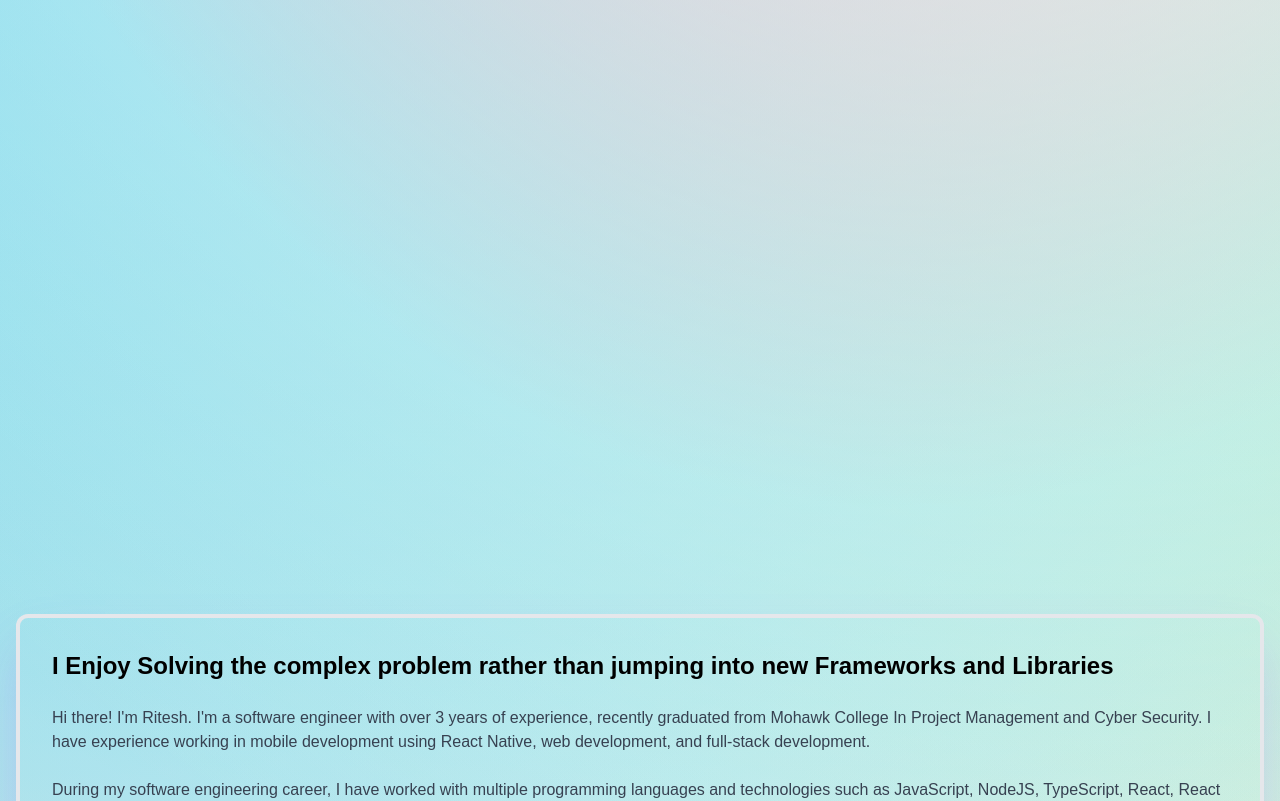
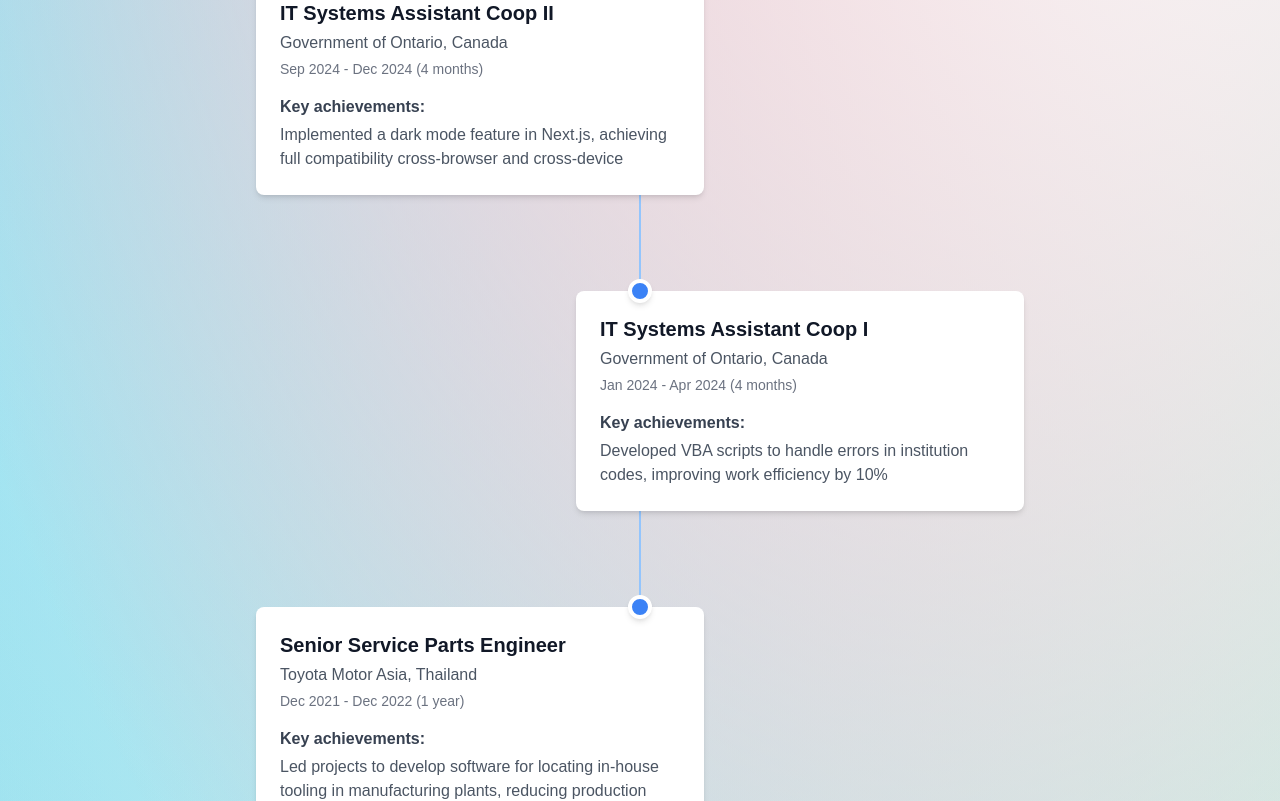
Before and after one commit to Ritzrawal/myportfolio, a Next.js app: page / in a window 1280 px wide. Shown: the part 1980-2781 px from the top of the page. Built offline with nearby package versions, Linux system fonts and the light colour scheme.

Commit message:
added the experience into file

```diff
--- /dev/null
+++ b/src/app/component/timeline.tsx
@@ -0,0 +1,54 @@
+import ExperienceCard from './experience-card';
+
+interface Experience {
+  id: number;
+  title: string;
+  company: string;
+  period: string;
+  achievements: string;
+  position: 'left' | 'right';
+}
+
+interface WorkExperienceTimelineProps {
+  experiences: Experience[];
+}
+
+export default function WorkExperienceTimeline({
+  experiences,
+}: WorkExperienceTimelineProps) {
+  return (
+    <div className='relative'>
+      {/* Timeline line */}
+      <div className='absolute left-1/2 transform -translate-x-1/2 h-full w-0.5 bg-blue-300'></div>
+
+      <div className='relative'>
+        {experiences.map((experience) => (
+          <div key={experience.id} className='mb-24 relative'>
+            {/* Timeline dot */}
+            <div className='absolute left-1/2 transform -translate-x-1/2 -translate-y-1/2 w-6 h-6 rounded-full bg-blue-500 border-4 border-white shadow-md z-10'></div>
+
+            {/* Experience card with conditional positioning */}
+            <div
+              className={`flex ${
+                experience.position === 'left'
+                  ? 'justify-end md:justify-start'
+                  : 'justify-start md:justify-end'
+              } md:w-1/2 ${
+                experience.position === 'left'
+                  ? 'md:pr-12 md:ml-0'
+                  : 'md:pl-12 md:ml-auto'
+              }`}
+            >
+              <ExperienceCard
+                title={experience.title}
+                company={experience.company}
+                period={experience.period}
+                achievements={experience.achievements}
+              />
+            </div>
+          </div>
+        ))}
+      </div>
+    </div>
+  );
+}
--- a/src/app/helper/data.tsx
+++ b/src/app/helper/data.tsx
@@ -6,7 +6,7 @@
   ChoiceRemitFront,
   ShareLookLesson,
   PrabhuMobileHomePage,
-} from "../assets";
+} from '../assets';
 
 interface Logo {
   name: string;
@@ -26,204 +26,234 @@
 
 export const skillslogos: Logo[] = [
   {
-    name: "JavaScript",
-    url: "https://upload.wikimedia.org/wikipedia/commons/6/6a/JavaScript-logo.png",
+    name: 'JavaScript',
+    url: 'https://upload.wikimedia.org/wikipedia/commons/6/6a/JavaScript-logo.png',
   },
   {
-    name: "React",
-    url: "https://upload.wikimedia.org/wikipedia/commons/a/a7/React-icon.svg",
+    name: 'React',
+    url: 'https://upload.wikimedia.org/wikipedia/commons/a/a7/React-icon.svg',
   },
   {
-    name: "Node",
-    url: "https://upload.wikimedia.org/wikipedia/commons/d/d9/Node.js_logo.svg",
+    name: 'Node',
+    url: 'https://upload.wikimedia.org/wikipedia/commons/d/d9/Node.js_logo.svg',
   },
   {
-    name: "CSS3",
-    url: "https://upload.wikimedia.org/wikipedia/commons/6/62/CSS3_logo.svg",
+    name: 'CSS3',
+    url: 'https://upload.wikimedia.org/wikipedia/commons/6/62/CSS3_logo.svg',
   },
   {
-    name: "Bootstrap",
-    url: "https://upload.wikimedia.org/wikipedia/commons/b/b2/Bootstrap_logo.svg",
+    name: 'Bootstrap',
+    url: 'https://upload.wikimedia.org/wikipedia/commons/b/b2/Bootstrap_logo.svg',
   },
   {
-    name: "HTML5",
-    url: "https://upload.wikimedia.org/wikipedia/commons/6/61/HTML5_logo_and_wordmark.svg",
+    name: 'HTML5',
+    url: 'https://upload.wikimedia.org/wikipedia/commons/6/61/HTML5_logo_and_wordmark.svg',
   },
   {
-    name: "Git",
-    url: "https://upload.wikimedia.org/wikipedia/commons/e/e0/Git-logo.svg",
+    name: 'Git',
+    url: 'https://upload.wikimedia.org/wikipedia/commons/e/e0/Git-logo.svg',
   },
 
   {
-    name: "Visual Studio",
-    url: "https://upload.wikimedia.org/wikipedia/commons/5/59/Visual_Studio_Icon_2019.svg",
+    name: 'Visual Studio',
+    url: 'https://upload.wikimedia.org/wikipedia/commons/5/59/Visual_Studio_Icon_2019.svg',
   },
 
   {
-    name: "MongoDB",
-    url: "https://upload.wikimedia.org/wikipedia/commons/9/93/MongoDB_Logo.svg",
+    name: 'MongoDB',
+    url: 'https://upload.wikimedia.org/wikipedia/commons/9/93/MongoDB_Logo.svg',
   },
   {
-    name: "Express",
-    url: "https://adware-technologies.s3.amazonaws.com/uploads/technology/thumbnail/20/express-js.png",
+    name: 'Express',
+    url: 'https://adware-technologies.s3.amazonaws.com/uploads/technology/thumbnail/20/express-js.png',
   },
 
   {
-    name: "React Native",
-    url: "https://upload.wikimedia.org/wikipedia/commons/a/a7/React-icon.svg",
+    name: 'React Native',
+    url: 'https://upload.wikimedia.org/wikipedia/commons/a/a7/React-icon.svg',
   },
   {
-    name: "AWS",
-    url: "https://upload.wikimedia.org/wikipedia/commons/9/93/Amazon_Web_Services_Logo.svg",
+    name: 'AWS',
+    url: 'https://upload.wikimedia.org/wikipedia/commons/9/93/Amazon_Web_Services_Logo.svg',
   },
   {
-    name: "TypeScript",
-    url: "https://www.svgrepo.com/show/439022/typescript.svg",
+    name: 'TypeScript',
+    url: 'https://www.svgrepo.com/show/439022/typescript.svg',
   },
   {
-    name: "Xcode",
-    url: "https://iphoneros.com/wp-content/uploads/2023/12/xocdeoijew.png",
+    name: 'Xcode',
+    url: 'https://iphoneros.com/wp-content/uploads/2023/12/xocdeoijew.png',
   },
 ];
 
 export const data: Project[] = [
   {
-    title: "ChoiceRemit Mobile App",
+    title: 'ChoiceRemit Mobile App',
     description:
-      "Choiceremit helps to transfer money to your recipient instantly with Interac e-Transfer,Deposit money to your recipient e-money account or mobile money account and offer competitive and bank beating exchange rate for every transaction. in Canada",
+      'Choiceremit helps to transfer money to your recipient instantly with Interac e-Transfer,Deposit money to your recipient e-money account or mobile money account and offer competitive and bank beating exchange rate for every transaction. in Canada',
     imageUrl: ChoiceRemitFront.src,
     logos: [
-      "https://upload.wikimedia.org/wikipedia/commons/a/a7/React-icon.svg", // Book icon
-      "https://upload.wikimedia.org/wikipedia/commons/6/6a/JavaScript-logo.png", // Graduation cap
-      "https://iphoneros.com/wp-content/uploads/2023/12/xocdeoijew.png",
-      "https://cdn.worldvectorlogo.com/logos/redux.svg",
-      "https://www.svgrepo.com/show/75601/java-logo.svg",
-      "https://www.svgrepo.com/show/439022/typescript.svg",
+      'https://upload.wikimedia.org/wikipedia/commons/a/a7/React-icon.svg', // Book icon
+      'https://upload.wikimedia.org/wikipedia/commons/6/6a/JavaScript-logo.png', // Graduation cap
+      'https://iphoneros.com/wp-content/uploads/2023/12/xocdeoijew.png',
+      'https://cdn.worldvectorlogo.com/logos/redux.svg',
+      'https://www.svgrepo.com/show/75601/java-logo.svg',
+      'https://www.svgrepo.com/show/439022/typescript.svg',
     ],
-    playstore: "https://www.svgrepo.com/show/303139/google-play-badge-logo.svg",
+    playstore: 'https://www.svgrepo.com/show/303139/google-play-badge-logo.svg',
     appstore:
-      "https://www.svgrepo.com/show/303128/download-on-the-app-store-apple-logo.svg",
+      'https://www.svgrepo.com/show/303128/download-on-the-app-store-apple-logo.svg',
     linkappstore:
-      "https://apps.apple.com/us/app/choice-remit-money-transfer/id6443843925",
+      'https://apps.apple.com/us/app/choice-remit-money-transfer/id6443843925',
     linkplaystore:
-      "https://play.google.com/store/apps/details?id=com.choiceremit.choicer&hl=en_CA",
+      'https://play.google.com/store/apps/details?id=com.choiceremit.choicer&hl=en_CA',
   },
   {
-    title: "FirmPay Mobile App",
+    title: 'FirmPay Mobile App',
     description:
-      "You can send money directly to a bank account, or for a cash pick-up, around the world using Firmpay. All you have to do is register, link your bank account or a debit card and provide receivers details. In just a few simple steps, your transfer will be on its way to your recipient!",
+      'You can send money directly to a bank account, or for a cash pick-up, around the world using Firmpay. All you have to do is register, link your bank account or a debit card and provide receivers details. In just a few simple steps, your transfer will be on its way to your recipient!',
     imageUrl: FrimPayFront.src,
     logos: [
-      "https://upload.wikimedia.org/wikipedia/commons/a/a7/React-icon.svg", // Book icon
-      "https://upload.wikimedia.org/wikipedia/commons/6/6a/JavaScript-logo.png", // Graduation cap
-      "https://iphoneros.com/wp-content/uploads/2023/12/xocdeoijew.png",
-      "https://cdn.worldvectorlogo.com/logos/redux.svg",
-      "https://www.svgrepo.com/show/75601/java-logo.svg",
-      "https://www.svgrepo.com/show/439022/typescript.svg",
+      'https://upload.wikimedia.org/wikipedia/commons/a/a7/React-icon.svg', // Book icon
+      'https://upload.wikimedia.org/wikipedia/commons/6/6a/JavaScript-logo.png', // Graduation cap
+      'https://iphoneros.com/wp-content/uploads/2023/12/xocdeoijew.png',
+      'https://cdn.worldvectorlogo.com/logos/redux.svg',
+      'https://www.svgrepo.com/show/75601/java-logo.svg',
+      'https://www.svgrepo.com/show/439022/typescript.svg',
     ],
-    playstore: "https://www.svgrepo.com/show/303139/google-play-badge-logo.svg",
+    playstore: 'https://www.svgrepo.com/show/303139/google-play-badge-logo.svg',
     appstore:
-      "https://www.svgrepo.com/show/303128/download-on-the-app-store-apple-logo.svg",
-    linkappstore: "https://apps.apple.com/ca/app/firmpay/id1532010483",
+      'https://www.svgrepo.com/show/303128/download-on-the-app-store-apple-logo.svg',
+    linkappstore: 'https://apps.apple.com/ca/app/firmpay/id1532010483',
     linkplaystore:
-      "https://play.google.com/store/apps/details?id=com.moneytun.firmpay&hl=en_CA",
+      'https://play.google.com/store/apps/details?id=com.moneytun.firmpay&hl=en_CA',
   },
   {
-    title: "Prabhu Online Mobile App",
+    title: 'Prabhu Online Mobile App',
     description:
-      "You can send money directly to a bank account, or for a cash pick-up, around the world using PrabhuOnline. All you have to do is register, link your bank account or a debit card and provide receivers details. In just a few simple steps, your transfer will be on its way to your recipient!",
+      'You can send money directly to a bank account, or for a cash pick-up, around the world using PrabhuOnline. All you have to do is register, link your bank account or a debit card and provide receivers details. In just a few simple steps, your transfer will be on its way to your recipient!',
     imageUrl: PrabhuMobileHomePage.src,
     logos: [
-      "https://upload.wikimedia.org/wikipedia/commons/a/a7/React-icon.svg", // Book icon
-      "https://upload.wikimedia.org/wikipedia/commons/6/6a/JavaScript-logo.png", // Graduation cap
-      "https://iphoneros.com/wp-content/uploads/2023/12/xocdeoijew.png",
-      "https://cdn.worldvectorlogo.com/logos/redux.svg",
-      "https://www.svgrepo.com/show/75601/java-logo.svg",
-      "https://www.svgrepo.com/show/439022/typescript.svg",
+      'https://upload.wikimedia.org/wikipedia/commons/a/a7/React-icon.svg', // Book icon
+      'https://upload.wikimedia.org/wikipedia/commons/6/6a/JavaScript-logo.png', // Graduation cap
+      'https://iphoneros.com/wp-content/uploads/2023/12/xocdeoijew.png',
+      'https://cdn.worldvectorlogo.com/logos/redux.svg',
+      'https://www.svgrepo.com/show/75601/java-logo.svg',
+      'https://www.svgrepo.com/show/439022/typescript.svg',
     ],
-    playstore: "https://www.svgrepo.com/show/303139/google-play-badge-logo.svg",
+    playstore: 'https://www.svgrepo.com/show/303139/google-play-badge-logo.svg',
     appstore:
-      "https://www.svgrepo.com/show/303128/download-on-the-app-store-apple-logo.svg",
-    linkappstore: "https://www.prabhuonline.com/about-us",
-    linkplaystore: "https://www.prabhuonline.com/about-us",
+      'https://www.svgrepo.com/show/303128/download-on-the-app-store-apple-logo.svg',
+    linkappstore: 'https://www.prabhuonline.com/about-us',
+    linkplaystore: 'https://www.prabhuonline.com/about-us',
   },
   {
-    title: "Sharelook Mobile App",
+    title: 'Sharelook Mobile App',
     description:
-      "Sharelook app includes the ability to schedule, set and send reminders and host training events anywhere in the world, at any time, through the apps live-broadcast capability with real-time Q&A and audience participation, forum chat for colleagues to connect. App users can follow and favorite influential trainers and save content in a searchable learning library for faster access and review",
+      'Sharelook app includes the ability to schedule, set and send reminders and host training events anywhere in the world, at any time, through the apps live-broadcast capability with real-time Q&A and audience participation, forum chat for colleagues to connect. App users can follow and favorite influential trainers and save content in a searchable learning library for faster access and review',
     imageUrl: ShareLookLesson.src,
     logos: [
-      "https://upload.wikimedia.org/wikipedia/commons/a/a7/React-icon.svg", // Book icon
-      "https://upload.wikimedia.org/wikipedia/commons/6/6a/JavaScript-logo.png", // Graduation cap
-      "https://iphoneros.com/wp-content/uploads/2023/12/xocdeoijew.png",
-      "https://cdn.worldvectorlogo.com/logos/redux.svg",
-      "https://www.svgrepo.com/show/75601/java-logo.svg",
-      "https://www.svgrepo.com/show/439022/typescript.svg",
+      'https://upload.wikimedia.org/wikipedia/commons/a/a7/React-icon.svg', // Book icon
+      'https://upload.wikimedia.org/wikipedia/commons/6/6a/JavaScript-logo.png', // Graduation cap
+      'https://iphoneros.com/wp-content/uploads/2023/12/xocdeoijew.png',
+      'https://cdn.worldvectorlogo.com/logos/redux.svg',
+      'https://www.svgrepo.com/show/75601/java-logo.svg',
+      'https://www.svgrepo.com/show/439022/typescript.svg',
     ],
-    playstore: "https://www.svgrepo.com/show/303139/google-play-badge-logo.svg",
+    playstore: 'https://www.svgrepo.com/show/303139/google-play-badge-logo.svg',
     appstore:
-      "https://www.svgrepo.com/show/303128/download-on-the-app-store-apple-logo.svg",
+      'https://www.svgrepo.com/show/303128/download-on-the-app-store-apple-logo.svg',
     linkappstore:
-      "https://apps.apple.com/ca/app/sharelook/id1450828959?platform=iphone",
+      'https://apps.apple.com/ca/app/sharelook/id1450828959?platform=iphone',
     linkplaystore:
-      "https://play.google.com/store/apps/details?id=com.threeviewgroup.sharelook&hl=en_CA",
+      'https://play.google.com/store/apps/details?id=com.threeviewgroup.sharelook&hl=en_CA',
   },
   {
-    title: "AideMoney Mobile App",
+    title: 'AideMoney Mobile App',
     description:
-      "AiDEMONEY is the African diaspora’s money transfer app. Send money safely from the U.S. to Cameroon, Ethiopia, Ghana, Kenya and Nigeria -- with a portion of your transfer fee going directly to NGOs in Africa.",
+      'AiDEMONEY is the African diaspora’s money transfer app. Send money safely from the U.S. to Cameroon, Ethiopia, Ghana, Kenya and Nigeria -- with a portion of your transfer fee going directly to NGOs in Africa.',
     imageUrl: AidemoneyApp.src,
     logos: [
-      "https://upload.wikimedia.org/wikipedia/commons/a/a7/React-icon.svg", // Book icon
-      "https://upload.wikimedia.org/wikipedia/commons/6/6a/JavaScript-logo.png", // Graduation cap
-      "https://iphoneros.com/wp-content/uploads/2023/12/xocdeoijew.png",
-      "https://cdn.worldvectorlogo.com/logos/redux.svg",
-      "https://www.svgrepo.com/show/75601/java-logo.svg",
-      "https://www.svgrepo.com/show/439022/typescript.svg",
+      'https://upload.wikimedia.org/wikipedia/commons/a/a7/React-icon.svg', // Book icon
+      'https://upload.wikimedia.org/wikipedia/commons/6/6a/JavaScript-logo.png', // Graduation cap
+      'https://iphoneros.com/wp-content/uploads/2023/12/xocdeoijew.png',
+      'https://cdn.worldvectorlogo.com/logos/redux.svg',
+      'https://www.svgrepo.com/show/75601/java-logo.svg',
+      'https://www.svgrepo.com/show/439022/typescript.svg',
     ],
-    playstore: "https://www.svgrepo.com/show/303139/google-play-badge-logo.svg",
+    playstore: 'https://www.svgrepo.com/show/303139/google-play-badge-logo.svg',
     appstore:
-      "https://www.svgrepo.com/show/303128/download-on-the-app-store-apple-logo.svg",
-    linkappstore: "https://apps.apple.com/us/app/aidemoney/id1567353706",
-    linkplaystore: "https://apps.apple.com/us/app/aidemoney/id1567353706",
+      'https://www.svgrepo.com/show/303128/download-on-the-app-store-apple-logo.svg',
+    linkappstore: 'https://apps.apple.com/us/app/aidemoney/id1567353706',
+    linkplaystore: 'https://apps.apple.com/us/app/aidemoney/id1567353706',
   },
   {
-    title: "PesaDirect Mobile App",
+    title: 'PesaDirect Mobile App',
     description:
-      "PesaDirect is the fastest way to send money for free to Kenya. You can send money to your friends, family and businesses in Kenya with zero fees and while receiving the best exchange rates with no extra hidden fees. Send Money to M-pesa, Equitel mobile money, Bank Account, or your SACCO Account. With PesaDirect sending money only takes a few clicks. PesaDirect ensures the security of your account information through the use of 128-bit SSL encryption.",
+      'PesaDirect is the fastest way to send money for free to Kenya. You can send money to your friends, family and businesses in Kenya with zero fees and while receiving the best exchange rates with no extra hidden fees. Send Money to M-pesa, Equitel mobile money, Bank Account, or your SACCO Account. With PesaDirect sending money only takes a few clicks. PesaDirect ensures the security of your account information through the use of 128-bit SSL encryption.',
     imageUrl: PesaDirect.src,
     logos: [
-      "https://upload.wikimedia.org/wikipedia/commons/a/a7/React-icon.svg",
-      "https://upload.wikimedia.org/wikipedia/commons/6/6a/JavaScript-logo.png",
-      "https://iphoneros.com/wp-content/uploads/2023/12/xocdeoijew.png",
-      "https://cdn.worldvectorlogo.com/logos/redux.svg",
-      "https://www.svgrepo.com/show/75601/java-logo.svg",
-      "https://www.svgrepo.com/show/439022/typescript.svg",
+      'https://upload.wikimedia.org/wikipedia/commons/a/a7/React-icon.svg',
+      'https://upload.wikimedia.org/wikipedia/commons/6/6a/JavaScript-logo.png',
+      'https://iphoneros.com/wp-content/uploads/2023/12/xocdeoijew.png',
+      'https://cdn.worldvectorlogo.com/logos/redux.svg',
+      'https://www.svgrepo.com/show/75601/java-logo.svg',
+      'https://www.svgrepo.com/show/439022/typescript.svg',
     ],
-    playstore: "https://www.svgrepo.com/show/303139/google-play-badge-logo.svg",
+    playstore: 'https://www.svgrepo.com/show/303139/google-play-badge-logo.svg',
     appstore:
-      "https://www.svgrepo.com/show/303128/download-on-the-app-store-apple-logo.svg",
-    linkappstore: "https://apps.apple.com/us/app/pesadirect/id1544980130",
-    linkplaystore: "https://apps.apple.com/us/app/pesadirect/id1544980130",
+      'https://www.svgrepo.com/show/303128/download-on-the-app-store-apple-logo.svg',
+    linkappstore: 'https://apps.apple.com/us/app/pesadirect/id1544980130',
+    linkplaystore: 'https://apps.apple.com/us/app/pesadirect/id1544980130',
   },
   {
-    title: "TransfaPay Mobile App",
+    title: 'TransfaPay Mobile App',
     description:
-      "TransfaPay is the best way to send money to Sierra Leone in just few minutes. Here at Transfa Pay, international money transfer is simpler, safer, and cheaper.",
+      'TransfaPay is the best way to send money to Sierra Leone in just few minutes. Here at Transfa Pay, international money transfer is simpler, safer, and cheaper.',
     imageUrl: TransfaPayApp.src,
     logos: [
-      "https://upload.wikimedia.org/wikipedia/commons/a/a7/React-icon.svg",
-      "https://upload.wikimedia.org/wikipedia/commons/6/6a/JavaScript-logo.png",
-      "https://iphoneros.com/wp-content/uploads/2023/12/xocdeoijew.png",
-      "https://cdn.worldvectorlogo.com/logos/redux.svg",
-      "https://www.svgrepo.com/show/75601/java-logo.svg",
-      "https://www.svgrepo.com/show/439022/typescript.svg",
+      'https://upload.wikimedia.org/wikipedia/commons/a/a7/React-icon.svg',
+      'https://upload.wikimedia.org/wikipedia/commons/6/6a/JavaScript-logo.png',
+      'https://iphoneros.com/wp-content/uploads/2023/12/xocdeoijew.png',
+      'https://cdn.worldvectorlogo.com/logos/redux.svg',
+      'https://www.svgrepo.com/show/75601/java-logo.svg',
+      'https://www.svgrepo.com/show/439022/typescript.svg',
     ],
-    playstore: "https://www.svgrepo.com/show/303139/google-play-badge-logo.svg",
+    playstore: 'https://www.svgrepo.com/show/303139/google-play-badge-logo.svg',
     appstore:
-      "https://www.svgrepo.com/show/303128/download-on-the-app-store-apple-logo.svg",
-    linkappstore: "https://apps.apple.com/us/app/transfapay-us/id1573200777",
+      'https://www.svgrepo.com/show/303128/download-on-the-app-store-apple-logo.svg',
+    linkappstore: 'https://apps.apple.com/us/app/transfapay-us/id1573200777',
     linkplaystore:
-      "https://play.google.com/store/apps/details?id=com.tranfapay.app&hl=en_CA",
+      'https://play.google.com/store/apps/details?id=com.tranfapay.app&hl=en_CA',
   },
 ];
+
+export const experiences = [
+  {
+    id: 1,
+    title: 'IT Systems Assistant Coop II',
+    company: 'Government of Ontario, Canada',
+    period: 'Sep 2024 - Dec 2024 (4 months)',
+    achievements:
+      'Implemented a dark mode feature in Next.js, achieving full compatibility cross-browser and cross-device',
+    position: 'right',
+  },
+  {
+    id: 2,
+    title: 'IT Systems Assistant Coop I',
+    company: 'Government of Ontario, Canada',
+    period: 'Jan 2024 - Apr 2024 (4 months)',
+    achievements:
+      'Developed VBA scripts to handle errors in institution codes, improving work efficiency by 10%',
+    position: 'left',
+  },
+  {
+    id: 3,
+    title: 'Senior Service Parts Engineer',
+    company: 'Toyota Motor Asia, Thailand',
+    period: 'Dec 2021 - Dec 2022 (1 year)',
+    achievements:
+      'Led projects to develop software for locating in-house tooling in manufacturing plants, reducing production downtime',
+    position: 'right',
+  },
+];
--- a/src/app/screen/contact-page.tsx
+++ b/src/app/screen/contact-page.tsx
@@ -1,5 +1,3 @@
-import Link from 'next/link';
-
 export default function AboutMe() {
   return (
     <div className='min-h-screen w-full p-4 flex flex-col items-center justify-center '>
--- /dev/null
+++ b/src/app/screen/experience-page.tsx
@@ -0,0 +1,50 @@
+import WorkExperienceTimeline from '../component/timeline';
+
+export default function WorkExperience() {
+  const experiences = [
+    {
+      id: 1,
+      title: 'IT Systems Assistant Coop II',
+      company: 'Government of Ontario, Canada',
+      period: 'Sep 2024 - Dec 2024 (4 months)',
+      achievements:
+        'Implemented a dark mode feature in Next.js, achieving full compatibility cross-browser and cross-device',
+      position: 'right' as 'right' | 'left',
+    },
+    {
+      id: 2,
+      title: 'IT Systems Assistant Coop I',
+      company: 'Government of Ontario, Canada',
+      period: 'Jan 2024 - Apr 2024 (4 months)',
+      achievements:
+        'Developed VBA scripts to handle errors in institution codes, improving work efficiency by 10%',
+      position: 'left' as 'right' | 'left',
+    },
+    {
+      id: 3,
+      title: 'Senior Service Parts Engineer',
+      company: 'Toyota Motor Asia, Thailand',
+      period: 'Dec 2021 - Dec 2022 (1 year)',
+      achievements:
+        'Led projects to develop software for locating in-house tooling in manufacturing plants, reducing production downtime',
+      position: 'right' as 'right' | 'left',
+    },
+  ];
+
+  return (
+    <div className='min-h-screen'>
+      <div className='container mx-auto '>
+        <div className='text-center mb-16'>
+          <h2 className='text-sm font-medium uppercase tracking-wider text-gray-700'>
+            PROFESSIONAL JOURNEY
+          </h2>
+          <h1 className='text-5xl font-bold mt-2 text-gray-900'>
+            MY WORK EXPERIENCE
+          </h1>
+        </div>
+
+        <WorkExperienceTimeline experiences={experiences} />
+      </div>
+    </div>
+  );
+}
--- a/src/app/screen/homepage.tsx
+++ b/src/app/screen/homepage.tsx
@@ -8,6 +8,7 @@
 import ProjectDetails from './project-work';
 import ProfessionalScreen from './professional-screen';
 import AnimatedBackground from './landing-page';
+import WorkExperience from './experience-page';
 
 const Homepage: React.FC = () => {
   const [loading, setLoading] = useState(true);
@@ -37,6 +38,7 @@
       <AnimatedBackground>
         <ProfessionalScreen />
         <ProjectDetails />
+        <WorkExperience />
         <SkillsPage />
         <ContactPage />
       </AnimatedBackground>
```
